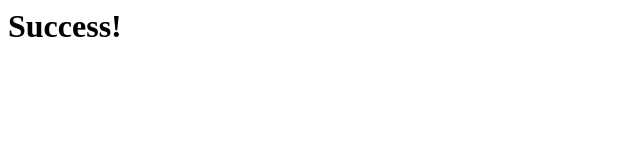
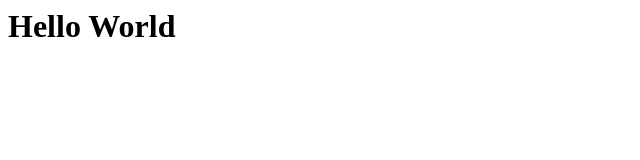
Before and after one commit to anushasinha24/basic-html, a plain HTML site: page index.html in a window 1280 px wide. Shown: the whole page, without its empty margins (0-640 px from the left). Drawn offline with Linux system fonts and the light colour scheme.

Commit message:
Second Commit

```diff
--- a/index.html
+++ b/index.html
@@ -4,7 +4,7 @@
 </head>
 
 <body>
-<h1>Success!</h1>
+<h1>Hello World</h1>
 </body>
 
 </html>
```
